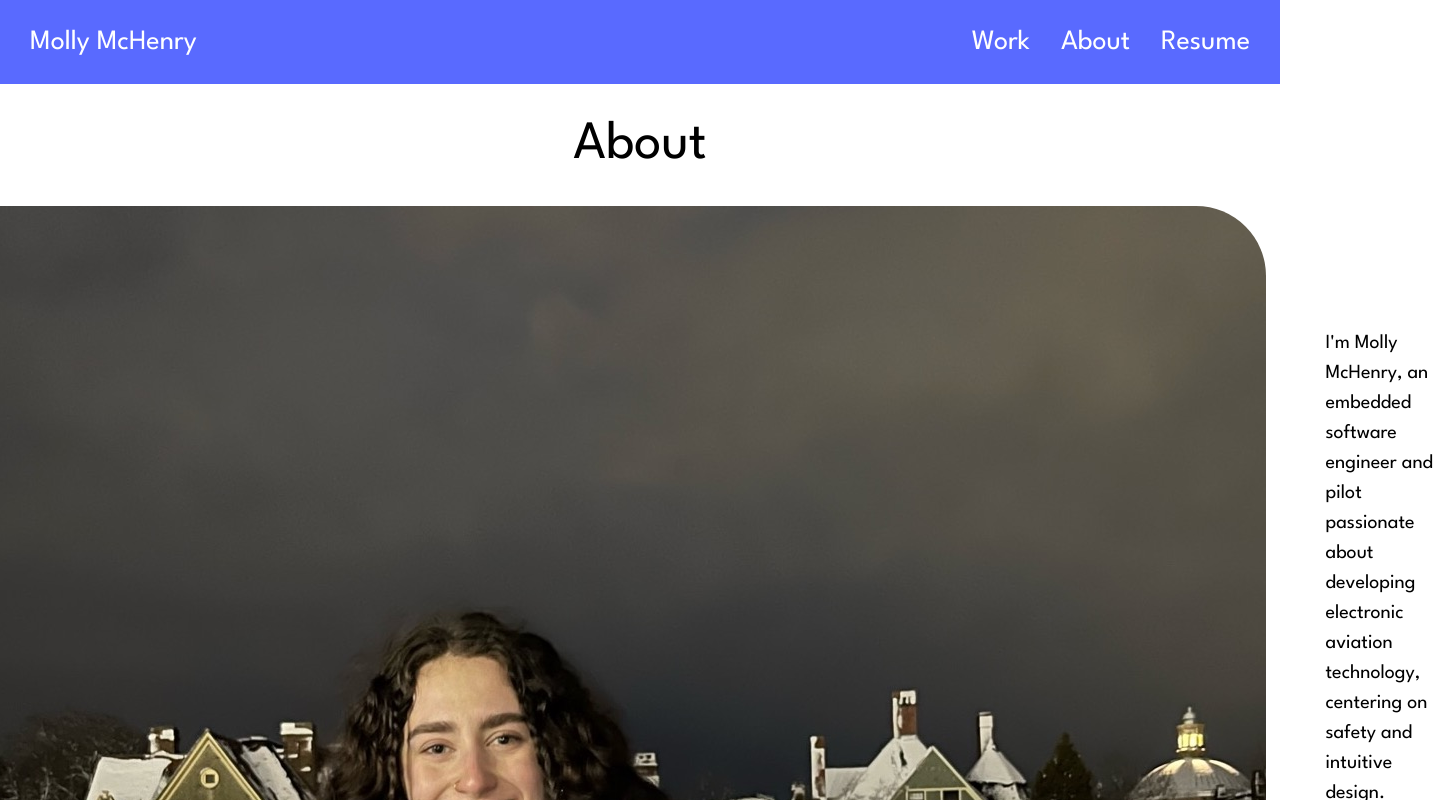
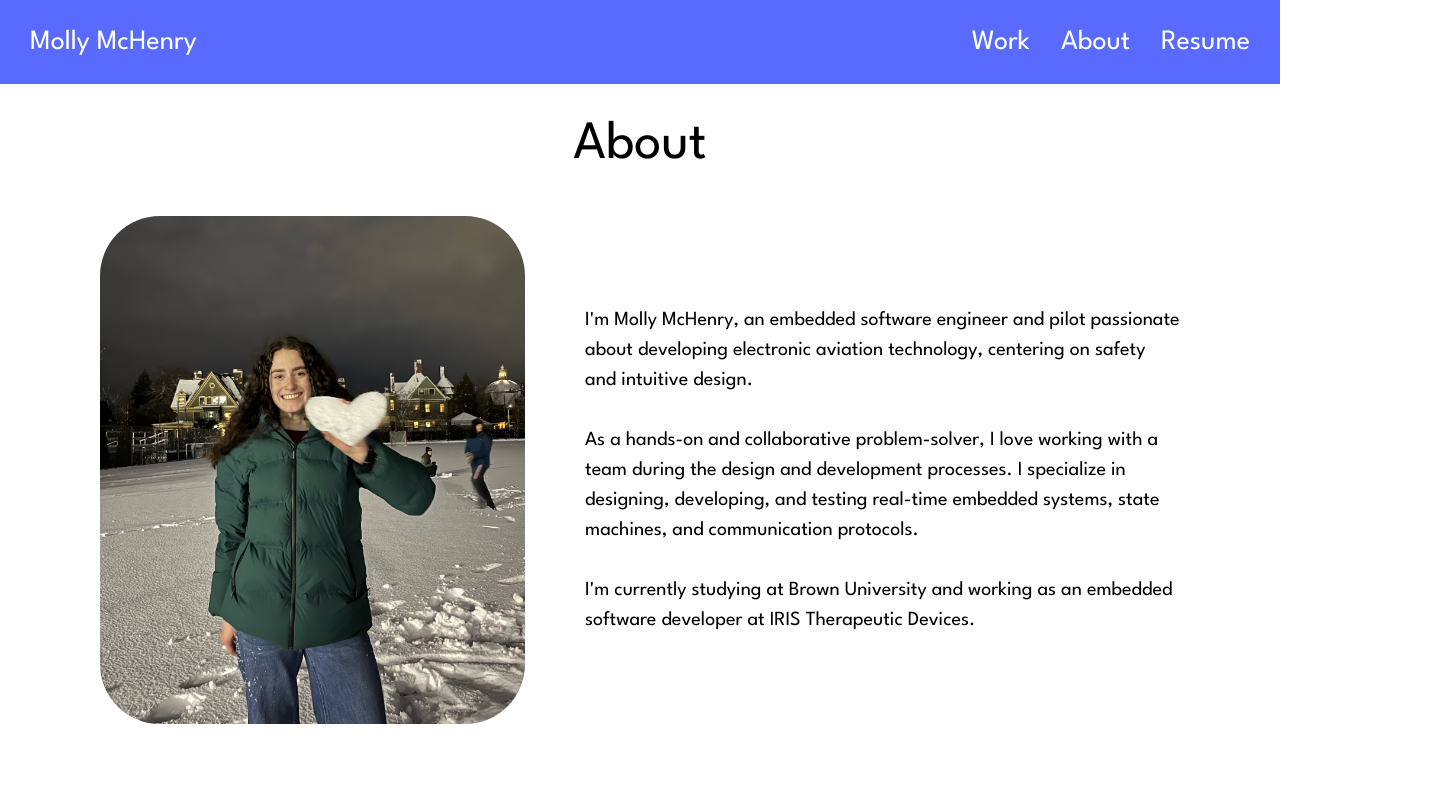
Before and after one commit to mmchenr1/portfolio, a React (Create React App) app: page /about in a window 1280 px wide. Shown: the top 800 px of the page, 1450 px wide, since content can reach past the window. Built offline with nearby package versions, Linux system fonts and the light colour scheme.

Commit message:
fix: inline image About page

```diff
--- a/src/App.css
+++ b/src/App.css
@@ -473,7 +473,6 @@ h3{
     justify-content: center;
     height: 50%;;
     max-width: 40%;
-
   }
 
   .inline-images img{
--- a/src/pages/About.js
+++ b/src/pages/About.js
@@ -3,7 +3,9 @@ export default function About() {
         <div id="about-page">
             <h1>About</h1>
             <div id="about-contents" className="inline-contents">
-                <img id="about-img" src="../assets/personal-pic.jpg" alt="Me in the snow in RI, holding a snow heart"></img>
+                <div className="inline-images">
+                    <img id="about-img" src="../assets/personal-pic.jpg" alt="Me in the snow in RI, holding a snow heart"></img>
+                </div>
                 <div id="about-text-blurb">
                     <p>
                         I'm Molly McHenry, an embedded software engineer and pilot passionate about developing electronic aviation technology, centering on safety and intuitive design.
```
